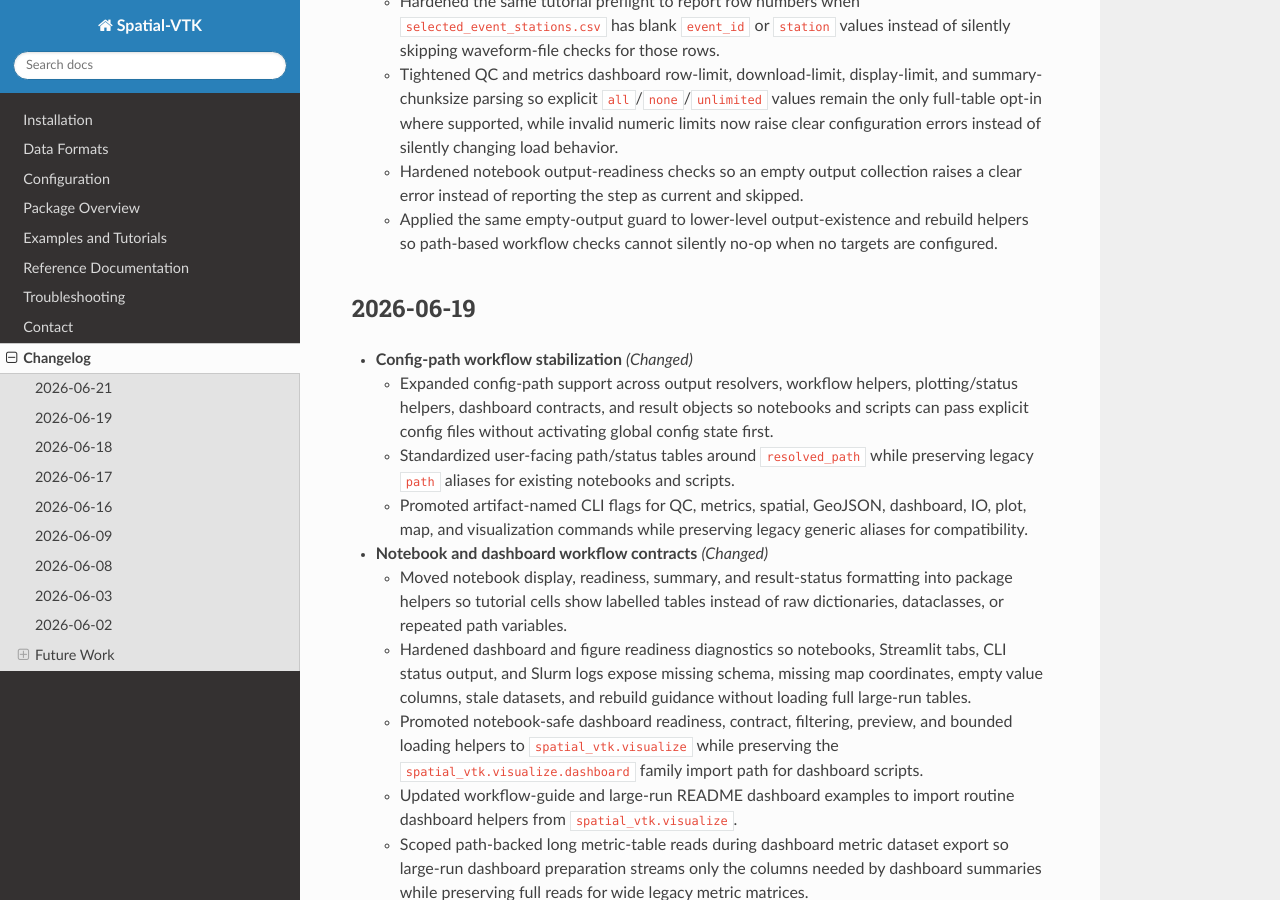
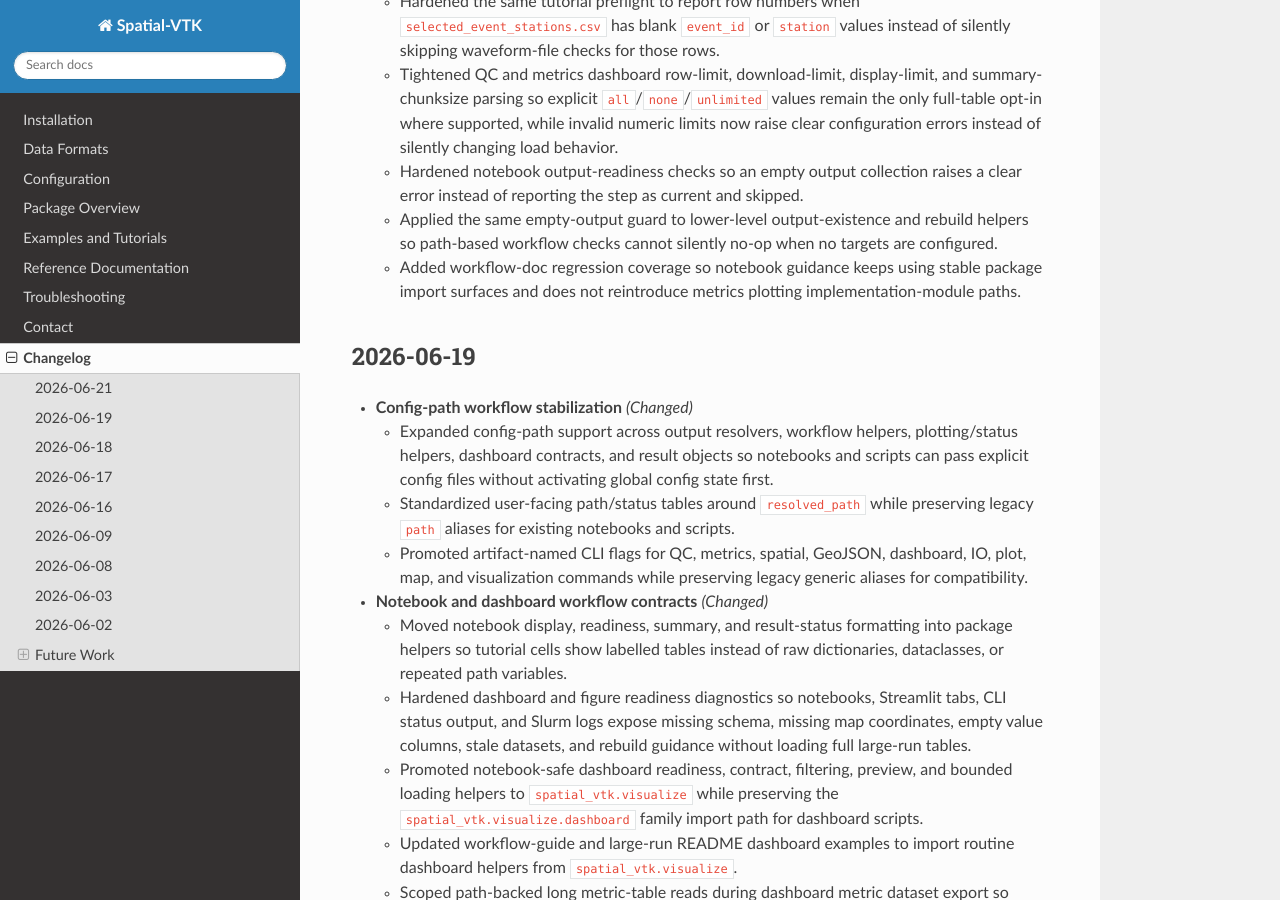
Before and after one commit to bcbirkel/spatial-vtk, a Sphinx documentation site: the page built from docs/changelog.rst, in a window 1280 px wide and 900 px high, scrolled down 1257 px. Built offline with Sphinx 7.4.7 and the Read the Docs theme 3.1.0, drawn with Linux system fonts in a browser that asks for light colours.

Commit message:
Guard workflow docs import surfaces

```diff
--- a/docs/changelog.rst
+++ b/docs/changelog.rst
@@ -68,6 +68,9 @@ Changelog
   - Applied the same empty-output guard to lower-level output-existence and
     rebuild helpers so path-based workflow checks cannot silently no-op when
     no targets are configured.
+  - Added workflow-doc regression coverage so notebook guidance keeps using
+    stable package import surfaces and does not reintroduce metrics plotting
+    implementation-module paths.
 
 2026-06-19
 ----------
```
Also changed, not shown: 1 other file.
